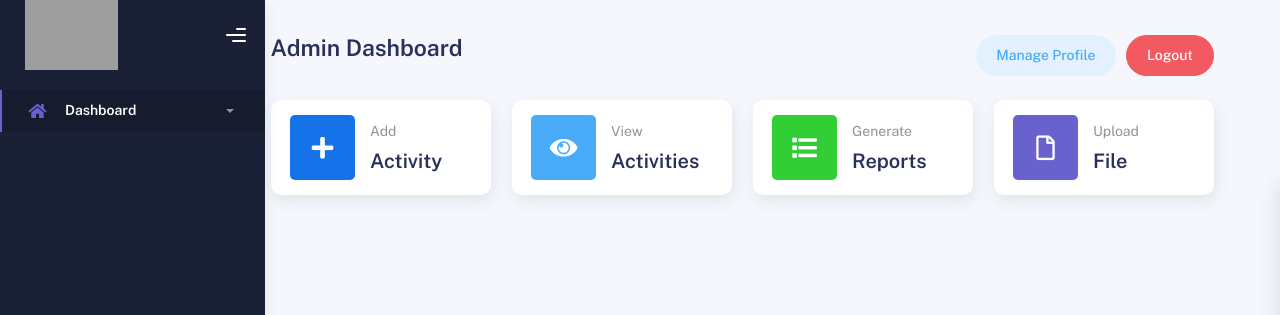
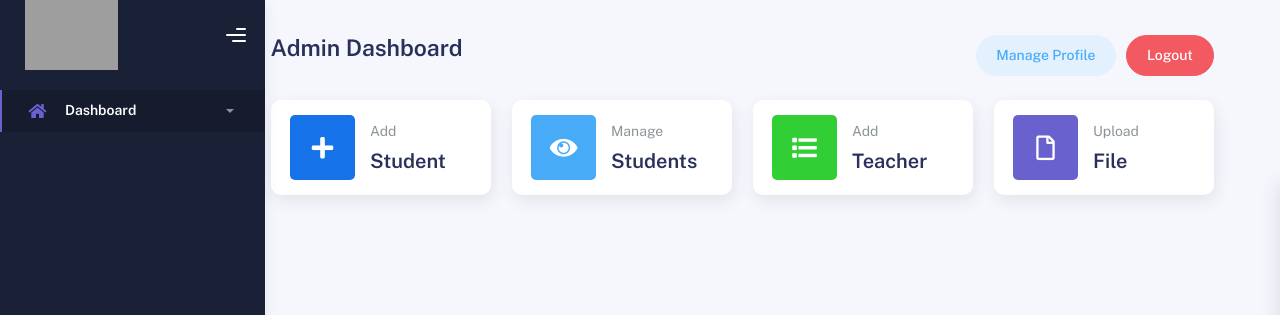
Before and after one commit to ibrobk2/coaching, a PHP site: page /admin_dashboard/index.php in a window 1280 px wide. Shown: the top 315 px of the page. Run offline with PHP 8.4, Linux system fonts and the light colour scheme; grey boxes are pictures that could not be loaded.

Commit message:
fixes 2 done

```diff
--- a/admin_dashboard/index.php
+++ b/admin_dashboard/index.php
@@ -692,10 +692,10 @@
                         </div>
                       </div>
                       <div class="col col-stats ms-3 ms-sm-0">
-                        <a href="add_activity">
+                        <a href="../pages/add_student.php">
                           <div class="numbers">
                             <p class="card-category">Add</p>
-                            <h4 class="card-title">Activity</h4>
+                            <h4 class="card-title">Student</h4>
                           </div>
                         </a>
                       </div>
@@ -715,9 +715,9 @@
                         </div>
                       </div>
                       <div class="col col-stats ms-3 ms-sm-0">
-                        <a href="activities_list"><div class="numbers">
-                          <p class="card-category">View</p>
-                          <h4 class="card-title">Activities</h4>
+                        <a href="../pages/action.php?status=manage"><div class="numbers">
+                          <p class="card-category">Manage</p>
+                          <h4 class="card-title">Students</h4>
                         </div></a>
                       </div>
                     </div>
@@ -736,9 +736,9 @@
                         </div>
                       </div>
                       <div class="col col-stats ms-3 ms-sm-0">
-                        <a href="user_reports"><div class="numbers">
-                          <p class="card-category">Generate</p>
-                          <h4 class="card-title">Reports</h4>
+                        <a href="../pages/teacher.php"><div class="numbers">
+                          <p class="card-category">Add</p>
+                          <h4 class="card-title">Teacher</h4>
                         </div></a>
                       </div>
                     </div>
```
